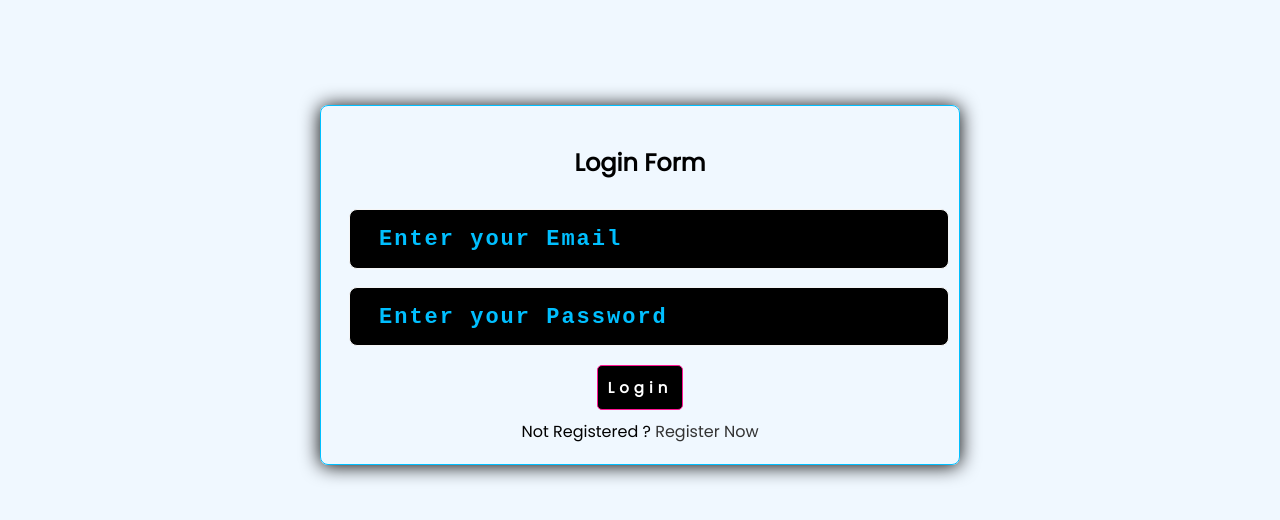
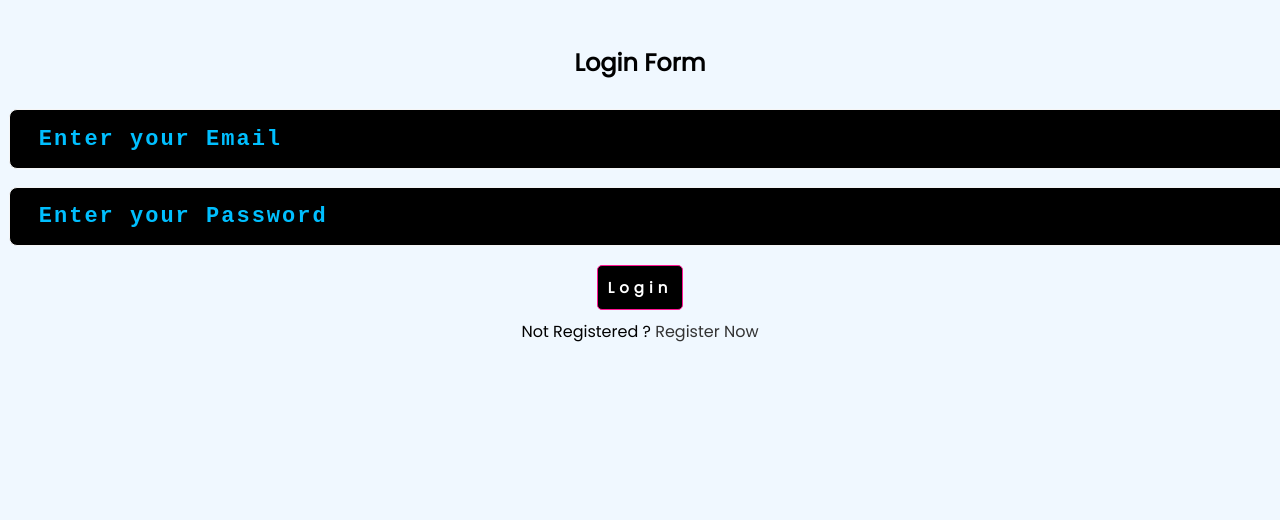
Before and after one commit to KambonoJeff/REACT-FRONT_DONATION_API, a React (Create React App) app: page /login in a window 1280 px wide. Shown: the top 520 px of the page. Built offline with nearby package versions, Linux system fonts and the light colour scheme.

Commit message:
From development implementation

```diff
--- a/src/index.css
+++ b/src/index.css
@@ -215,21 +215,9 @@ Link:hover{
   cursor: pointer;
   color: #ff6633;
 }
-form{
-  width: 100%;
-  max-width: 40em;
-  border: 1px solid deepskyblue;
-  border-radius: 8px;
-  box-shadow: 0 1px 19px;
-  align-content: center;
-
-  padding: 1.2em;
-  margin: auto;
-  margin-top: 5em;
-}
+/* Form Styling */
 .form-control {
   width: 100%;
-  flex-wrap: wrap;
   margin-top: 1em;
 }
 .alert{
```
